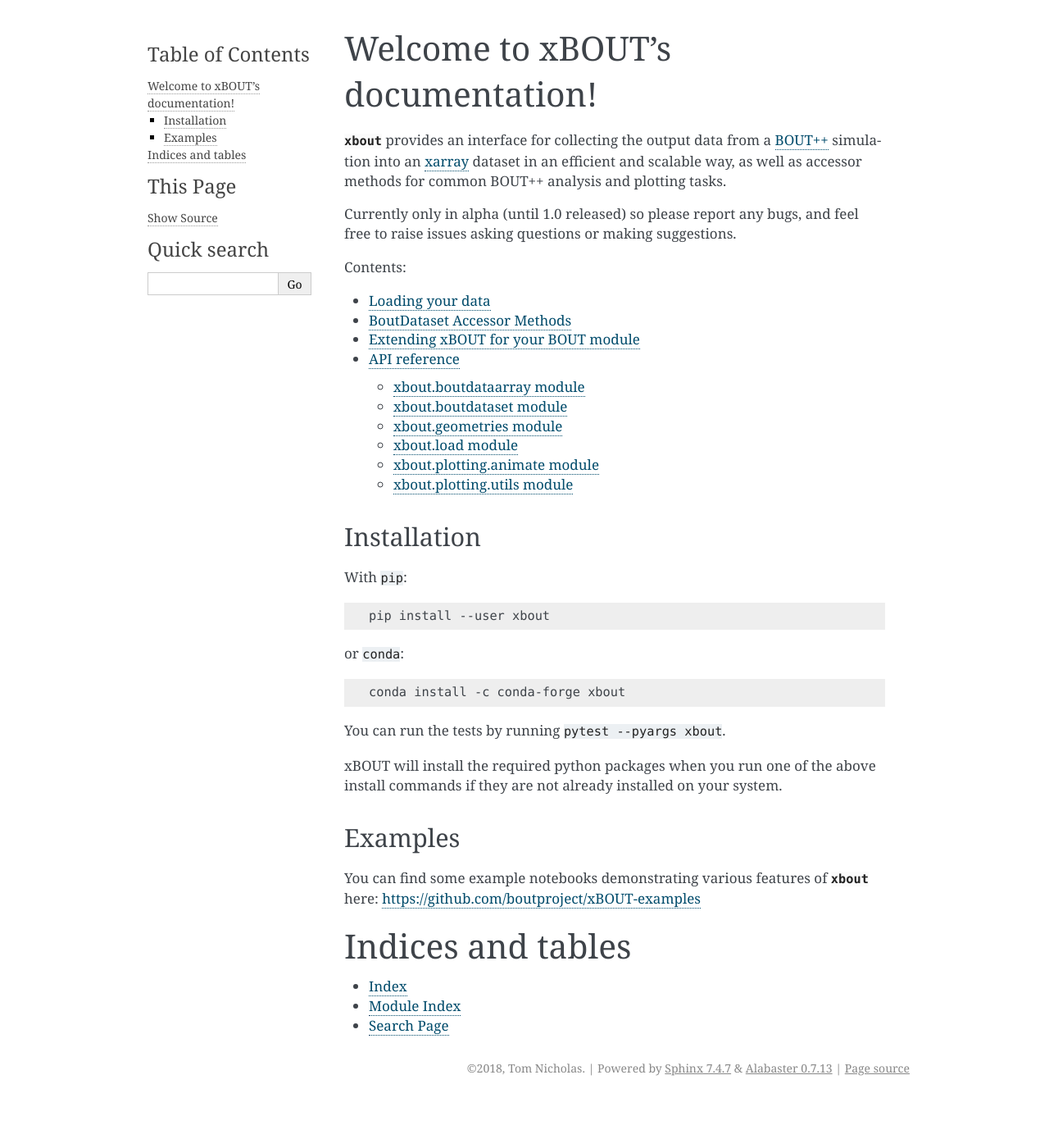
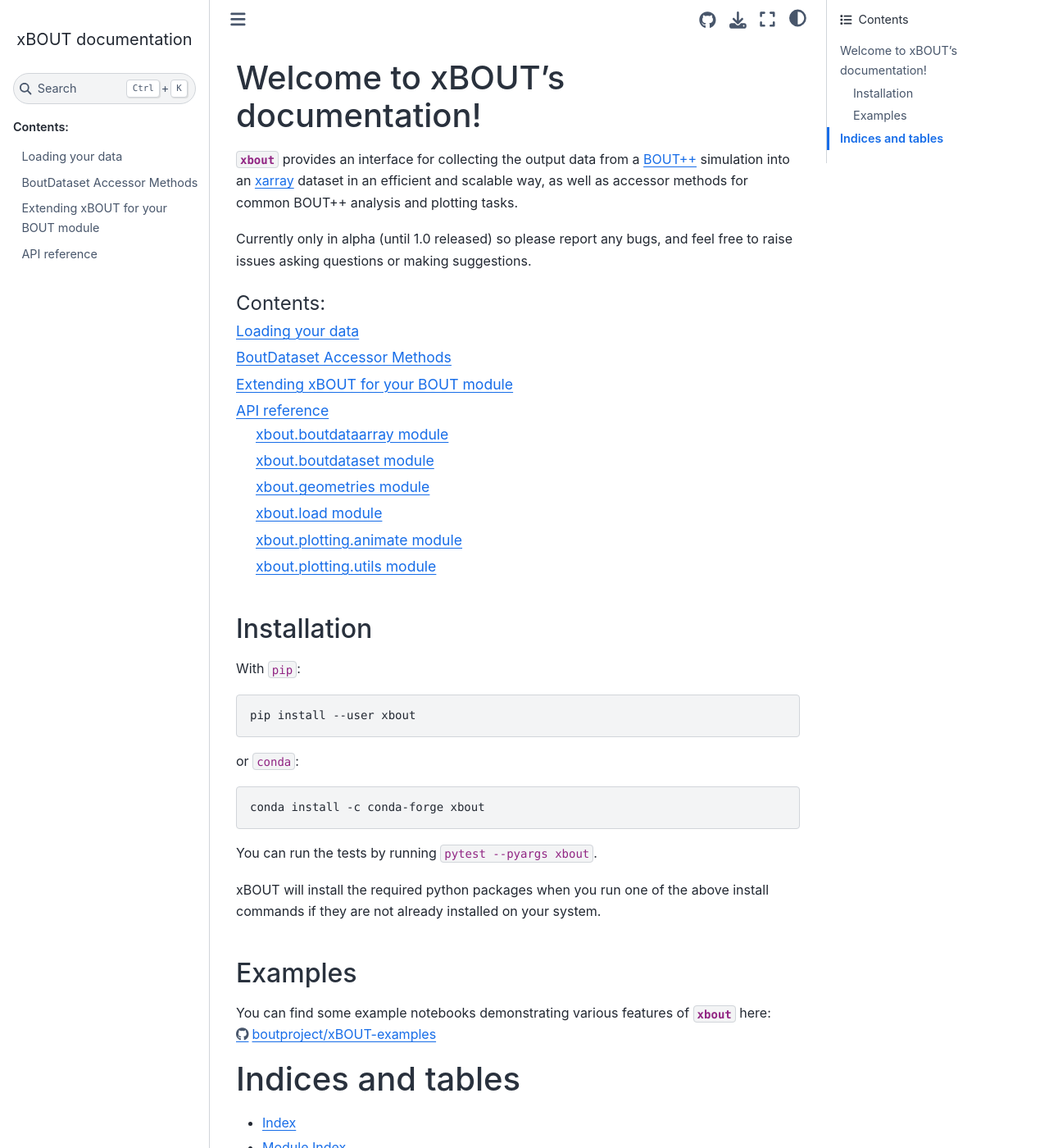
Before and after one commit to boutproject/xBOUT, a Sphinx documentation site: the page built from docs/index.rst, in a window 1280 px wide and 1400 px high. Shown: the whole window at 82% size. Built offline with Sphinx 7.4.7 and the Sphinx Book theme 1.1.4, drawn with Linux system fonts in a browser that asks for light colours; the version number could not be read and is left out; some of the changed text lies outside the part shown.

Commit message:
Docs: Use sphinx-book-theme

```diff
--- a/docs/conf.py
+++ b/docs/conf.py
@@ -86,16 +86,21 @@
 # The theme to use for HTML and HTML Help pages.  See the documentation for
 # a list of builtin themes.
 #
-if on_rtd:
-    html_theme = "default"
-else:
-    html_theme = "alabaster"
+html_theme = "sphinx_book_theme"
 
 # Theme options are theme-specific and customize the look and feel of a theme
 # further.  For a list of options available for each theme, see the
 # documentation.
 #
-# html_theme_options = {}
+html_theme_options = {
+    "repository_url": "https://github.com/boutproject/xBOUT",
+    "repository_branch": "master",
+    "path_to_docs": "docs",
+    "use_edit_page_button": True,
+    "use_repository_button": True,
+    "use_issues_button": True,
+    "home_page_in_toc": False,
+}
 
 # Add any paths that contain custom static files (such as style sheets) here,
 # relative to this directory. They are copied after the builtin static files,
--- a/pyproject.toml
+++ b/pyproject.toml
@@ -56,6 +56,7 @@
 ]
 docs = [
     "sphinx >= 1.4",
+    "sphinx-book-theme >= 0.4.0rc1",
 ]
 3d_plot = [
     "k3d >= 2.8.0",
```
